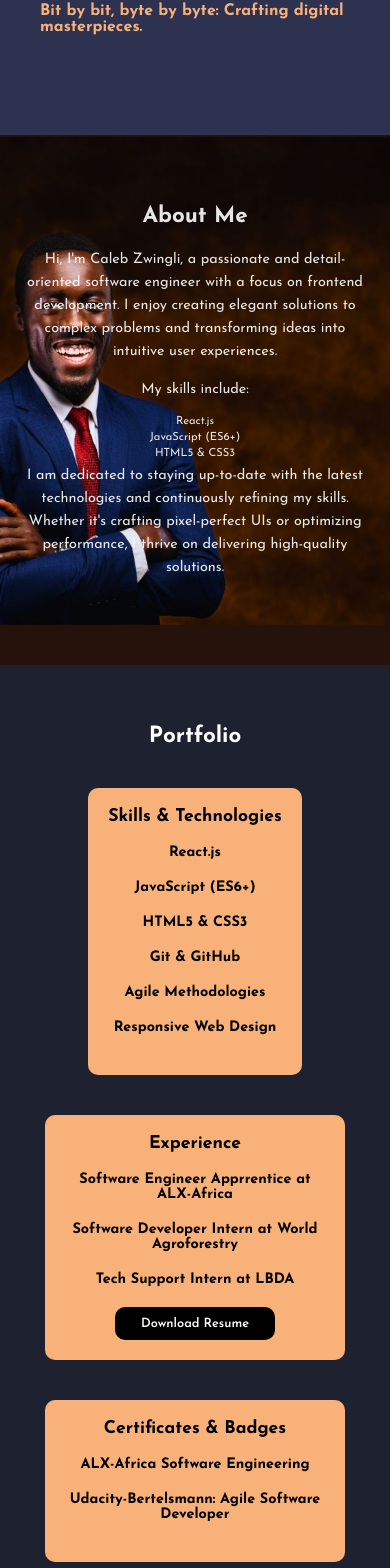
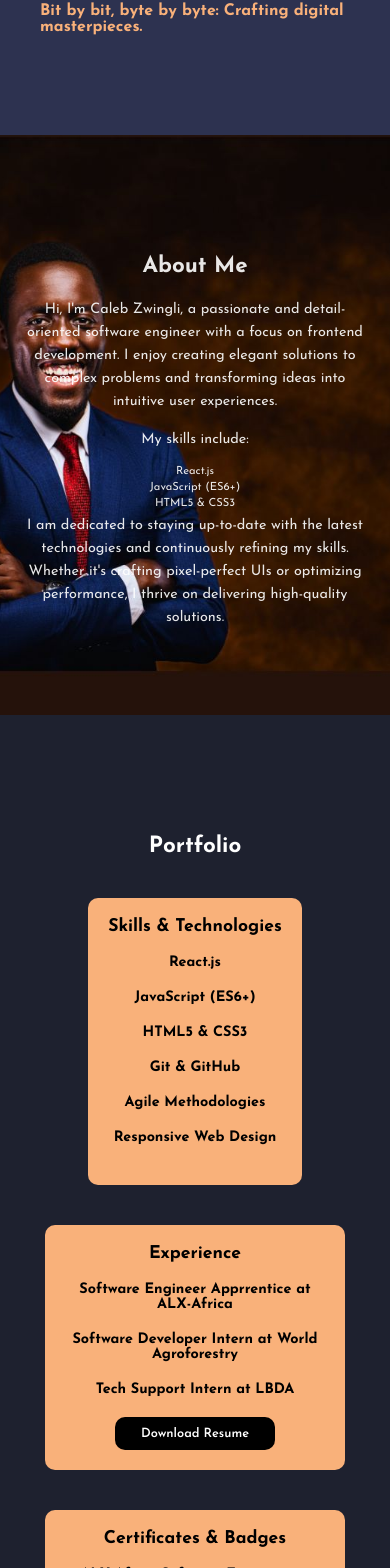
Before and after one commit to ZwingliCaleb/portfolio, a React (Create React App) app: page / in a window 390 px wide. Shown: the part 288-1856 px from the top of the page. Built offline with nearby package versions, Linux system fonts and the light colour scheme.

Commit message:
fix my padding for correct smooth scroll stops

```diff
--- a/src/components/About/About.scss
+++ b/src/components/About/About.scss
@@ -14,6 +14,7 @@
     position: relative;
     overflow: hidden;
     z-index: -1;
+    padding-top: 140px;
 
     &::after {
       content: "";
@@ -70,6 +71,7 @@
     .about-container {
       padding: 70px 20px;
       align-items: center;
+      padding-top: 120px;
     }
 
     .about-content {
--- a/src/components/Contact/Contact.scss
+++ b/src/components/Contact/Contact.scss
@@ -8,6 +8,7 @@
   background-color: #676f9D;
   color: white;
   width: 100vw;
+  padding-top: 50px;
 
   @media only screen and (max-width: 768px) {
     height: 70vh;
--- a/src/components/Navbar/Navbar.js
+++ b/src/components/Navbar/Navbar.js
@@ -6,7 +6,6 @@ import Logo from '../../assets/images/logo.svg';
 
 function Navbar() {
   const navRef = useRef();
-
   const showNavbar = () => {
     navRef.current.classList.toggle('responsive_nav');
   };
--- a/src/components/Portfolio/Portfolio.scss
+++ b/src/components/Portfolio/Portfolio.scss
@@ -7,6 +7,7 @@
   padding: 60px 9.2px;
   background-color: #1E212F;
   text-align: center;
+  padding-top: 120px;
   //height: 800px;
   //width: 100%; /* Set the width of the portfolio section */
 }
```
